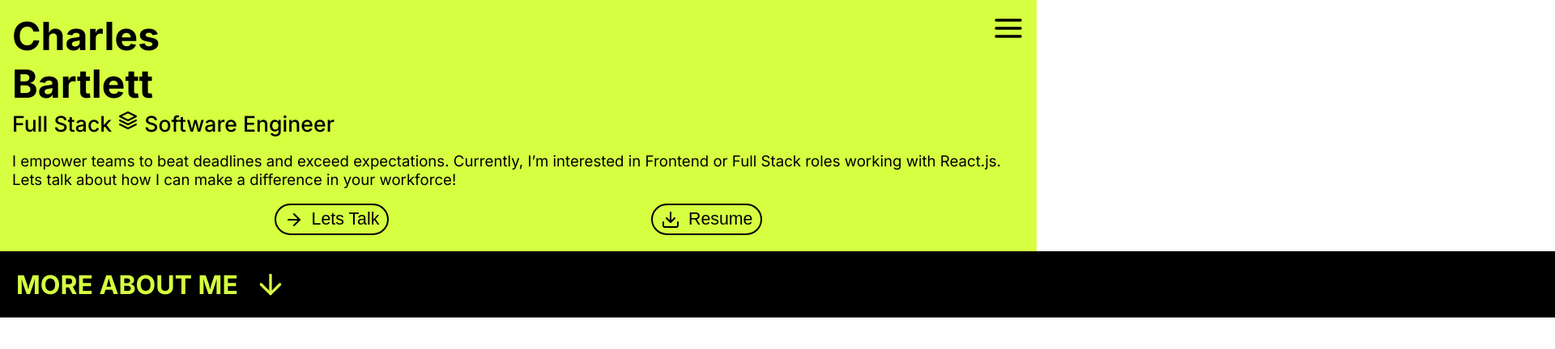
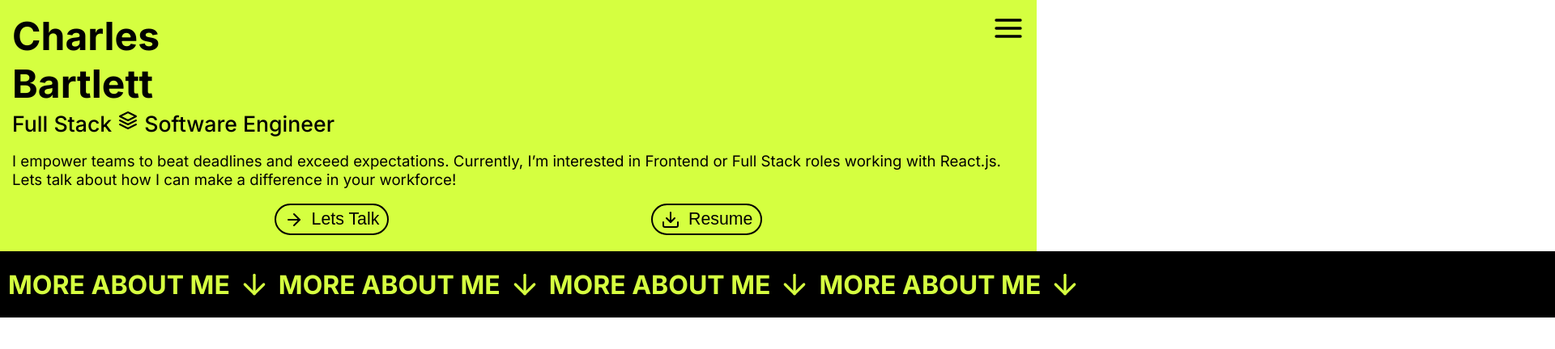
Before and after one commit to CharBar3/personal-website, a React (Create React App) app: page / in a window 1280 px wide. Shown: the top 432 px of the page at 81% size, 1920 px wide, since content can reach past the window. Built offline with nearby package versions, Linux system fonts and the light colour scheme.

Commit message:
section header done

```diff
--- a/src/components/SectionHeader/SectionHeader.css
+++ b/src/components/SectionHeader/SectionHeader.css
@@ -1,6 +1,6 @@
 .SectionHeader {
   background-color: black;
-  width: 200%;
+  width: 500%;
 
   display: flex;
   align-items: center;
@@ -8,18 +8,19 @@
 }
 
 .SectionHeader div {
-  margin-left: 20px;
+  padding-left: 10px;
   display: flex;
   align-items: center;
   color: var(--primary-color);
   overflow-x: hidden;
 }
+
 .SectionHeader div h1 {
   font-size: 24pt;
 }
 
 .SectionHeader svg {
-  margin-left: 20px;
+  margin-left: 10px;
   width: 40px;
   height: 40px;
 }
--- a/src/components/SectionHeader/SectionHeader.js
+++ b/src/components/SectionHeader/SectionHeader.js
@@ -1,16 +1,19 @@
 import "./SectionHeader.css";
 import { ReactComponent as DownArrowIcon } from "../../Icons/arrow-down.svg";
-import { useEffect } from "react";
 
 const SectionHeader = ({ title }) => {
-  return (
-    <div className="SectionHeader">
-      <div>
+  const titles = [];
+
+  for (let index = 0; index < 4; index++) {
+    titles.push(
+      <div key={index}>
         <h1>{title}</h1>
         <DownArrowIcon />
       </div>
-    </div>
-  );
+    );
+  }
+
+  return <div className="SectionHeader">{titles}</div>;
 };
 
 export default SectionHeader;
```
